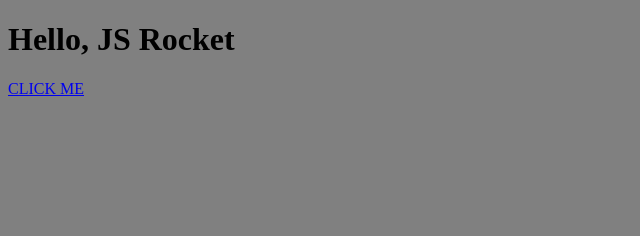
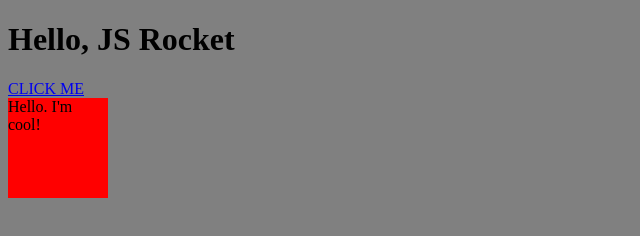
Before and after one commit to chrismj27/js-rocket, a plain HTML site: page index.html in a window 1280 px wide. Both pictures are taken after a click on the link "CLICK ME". Shown: the whole page, without its empty margins (0-640 px from the left). Drawn offline with Linux system fonts and the light colour scheme.

Commit message:
js project build

```diff
--- a/css/style.css
+++ b/css/style.css
@@ -1,3 +1,12 @@
 body{
     background-color: grey;
 }
+.cool{
+    width: 100px;
+    height: 100px;
+    background-color: green;
+    transition: background-color 1s;
+}
+.cool.red{
+    background-color: red;
+}
--- a/index.html
+++ b/index.html
@@ -7,6 +7,8 @@
     </head>
     <body>
         <h1>Hello, JS Rocket</h1>
-        <a href="#" onclick="car.switchCar(true);">CLICK ME</a>
+        <a href="#" onclick="doCoolStuff();">CLICK ME</a>
+
+        <div class="cool" id="cool">Hello. I'm cool!</div>
     </body>
 </html>
--- a/js/script.js
+++ b/js/script.js
@@ -1,3 +1,6 @@
+var doCoolStuff = function(){
+    document.getElementById('cool').className='cool red';
+}
 var car = {
     make: 'VW',
     type: 'Polo',
```
